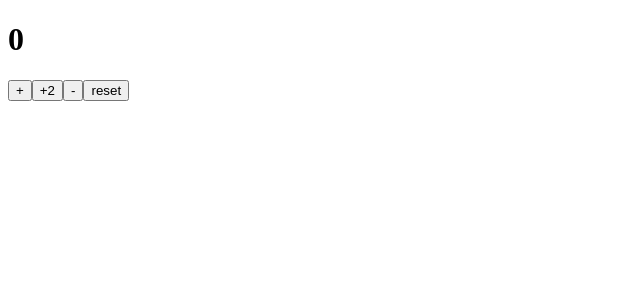
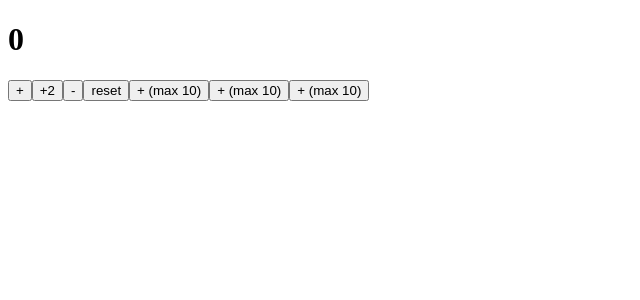
Before and after one commit to hjzhhhj/2026_Programing2, a React (Vite) app: page / in a window 1280 px wide. Shown: the top 300 px of the page, without its empty margins (0-640 px from the left). Built offline with nearby package versions, Linux system fonts and the light colour scheme.

Commit message:
Add Limit to 10, Finish CounterApp

```diff
--- a/src/CounterApp.jsx
+++ b/src/CounterApp.jsx
@@ -4,6 +4,16 @@
 function CounterApp() {
   // count: 현재 또는 이전 상태 값; setCount: 상태 값 변경 함수
   const [count, setCount] = useState(0);
+
+  function plusMax10() {
+    setCount((count) => {
+      if (count >= 10) {
+        return count;
+      } else {
+        return count + 1;
+      }
+    });
+  }
 
   return (
     <>
@@ -12,6 +22,15 @@
       <button onClick={() => setCount((count) => count + 2)}>+2</button>
       <button onClick={() => setCount((count) => count - 1)}>-</button>
       <button onClick={() => setCount(0)}>reset</button>
+      <button onClick={() => setCount((count) => Math.min(count + 1, 10))}>
+        + (max 10)
+      </button>
+      <button onClick={() => plusMax10(count)}>+ (max 10)</button>
+      <button
+        onClick={() => setCount((count) => (count < 10 ? count + 1 : count))}
+      >
+        + (max 10)
+      </button>
       {/* <button
         className="counter"
         onClick={() => setCount((count) => count + 1)}
```
Also changed, not shown: 1 other file (tests, documents, lock files or other folders).
